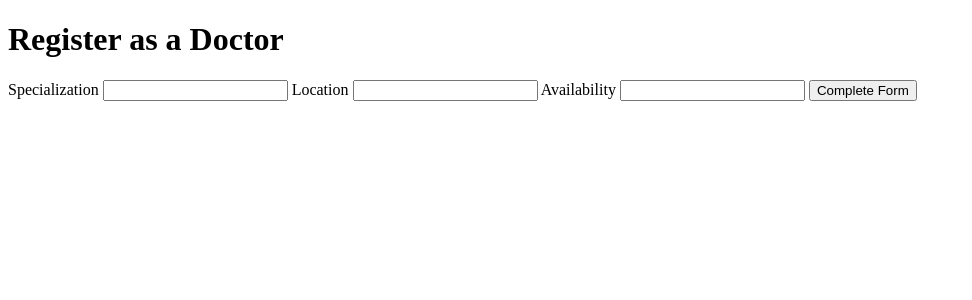
After one commit to moontasirabtahee/CSE_470_Telemedicine_Website, a Flask app: page /register/doctor in a window 1280 px wide. The commit adds this page. Shown: the top 300 px of the page, without its empty margins (0-972 px from the left). Run offline with Flask 3, Linux system fonts and the light colour scheme; the visitor is signed in with stand-in values (Sample User, id 1).

```diff
--- a/forms/registration.py
+++ b/forms/registration.py
@@ -20,14 +20,16 @@ class RegistrationForm(FlaskForm):
     address = StringField('Address', validators=[DataRequired()])
 
     submit = SubmitField('Sign Up')
-class DoctorRegistrationForm(RegistrationForm):
+class DoctorRegistrationForm(FlaskForm):
     # doctor-specific fields
     specialization = StringField('Specialization', validators=[DataRequired()])
     location = StringField('Location', validators=[DataRequired()])
     availability = StringField('Availability', validators=[DataRequired()])
+    submit = SubmitField('Complete Form')
 
-class PatientRegistrationForm(RegistrationForm):
+class PatientRegistrationForm(FlaskForm):
     # patient-specific fields
     medical_history = StringField('Medical History', validators=[DataRequired()])
+    submit = SubmitField('Complete form')
 
     # def validate_username(self, field):
--- /dev/null
+++ b/templates/DocReg.html
@@ -0,0 +1,14 @@
+{% extends "base.html" %}
+
+{% block content %}
+    <h1>Register as a Doctor</h1>
+    <form method="POST" action="{{ url_for("register.register_doctor") }}">
+        {{ form.hidden_tag() }}
+
+        {{ form.specialization.label }} {{ form.specialization() }}
+        {{ form.location.label }} {{ form.location() }}
+        {{ form.availability.label }} {{ form.availability() }}
+
+        {{ form.submit() }}
+    </form>
+{% endblock %}
--- a/templates/index.html
+++ b/templates/index.html
@@ -32,4 +32,8 @@
         <h2>About Us</h2>
         <p>[Your Website Info]</p>
     </section>
+    {% if current_user.is_authenticated %}
+        <a href="{{ url_for('login.logout') }}">Logout</a>
+    {% endif %}
+
 {% endblock %}
--- a/templates/login.html
+++ b/templates/login.html
@@ -2,7 +2,7 @@
 
 {% block content %}
     <h1>Login</h1>
-    <form method="POST">
+    <form method="POST", action="{{ url_for("login.login_page") }}">
         {{ form.hidden_tag() }}
 
         {{ form.username.label }} {{ form.username() }}
--- a/templates/register.html
+++ b/templates/register.html
@@ -52,7 +52,7 @@
     <br>
     {{ form.gender.label }} {{ form.gender() }}
     {% for error in form.gender.errors %}
-    <span style="color: red;">[{{ error }}]
+    <span style="color: red;">[{{ error }}]</span>  <!-- Here's the corrected line -->
     {% endfor %}
     <br>
     {{ form.address.label }} {{ form.address() }}
--- a/views/login.py
+++ b/views/login.py
@@ -32,7 +32,25 @@ def login_page():
         #check if the user exists and the password is correct
         if user and check_password_hash(user.password, password):
             login_user(user)
-            return redirect(url_for('index.index_page'))
+            # if the user is a doctor, but in database no doctor is created yet then redirect to the doctor registration page
+            if user.role == 'doctor':
+                if Doctor.query.filter_by(profile_id=user.profile.id).first() is None:
+                    return redirect(url_for('register.register_doctor'))
+                else:
+                    return redirect(url_for('index.index_page'))
+            # if the user is a patient, but in database no patient is created yet then redirect to the patient registration page
+            elif user.role == 'patient':
+                if Patient.query.filter_by(profile_id=user.profile.id).first() is None:
+                    return redirect(url_for('register.register_patient'))
+                else:
+                    return redirect(url_for('index.index_page'))
+
         else:
             return 'Invalid username or password'
     return render_template('login.html',form=form)
+
+@login.route('/logout')
+@login_required
+def logout():
+    logout_user()
+    return redirect(url_for('index.index_page'))
--- a/views/register.py
+++ b/views/register.py
@@ -1,5 +1,7 @@
 # views/register.py
 from flask import Blueprint, render_template, redirect, url_for, request
+from flask_login import login_required , current_user
+
 from models import db, User, Profile, Doctor, Patient
 from controllers import user, doctor, patient,profile
 from forms import registration as rg
@@ -26,17 +28,32 @@ def register_page():
                           date_of_birth=day, gender=form.gender.data, address=form.address.data,
                                           user_id=Auser.id)
 
-        db.session.add(Auser)
-        db.session.add(Aprofile)
-
-        # if form.role.data == 'doctor':
-        #     doctor = Doctor(specialization=form.specialization.data, location=form.location.data, availability=form.availability.data, profile=profile)
-        #     db.session.add(doctor)
-        # else:
-        #     patient = Patient(medical_history=form.medical_history.data, profile=profile)
-        #     db.session.add(patient)
-
-        db.session.commit()
         return redirect(url_for('login.login_page'))
 
     return render_template('register.html', form=form)
+
+@register.route('/register/doctor', methods=['GET', 'POST'])
+@login_required
+def register_doctor():
+    form = rg.DoctorRegistrationForm()
+
+    if form.validate_on_submit():
+        # create doctor
+        doctor.create_doctor(specialization=form.specialization.data, location=form.location.data,
+                             availability=form.availability.data,profile_id=current_user.profile.id)
+        return redirect(url_for('index.index_page'))
+
+    return render_template('DocReg.html', form=form)
+
+
+@register.route('/register/patient', methods=['GET', 'POST'])
+@login_required
+def register_patient():
+    form = rg.PatientRegistrationForm()
+
+    if form.validate_on_submit():
+        # create patient
+        patient.create_patient(medical_history=form.medical_history.data, profile_id=current_user.profile.id)
+        return redirect(url_for('index.index_page'))
+
+    return render_template('PaiReg.html', form=form)
```
Also changed, not shown: templates/PaiReg.html (added, +10 -0 lines).
